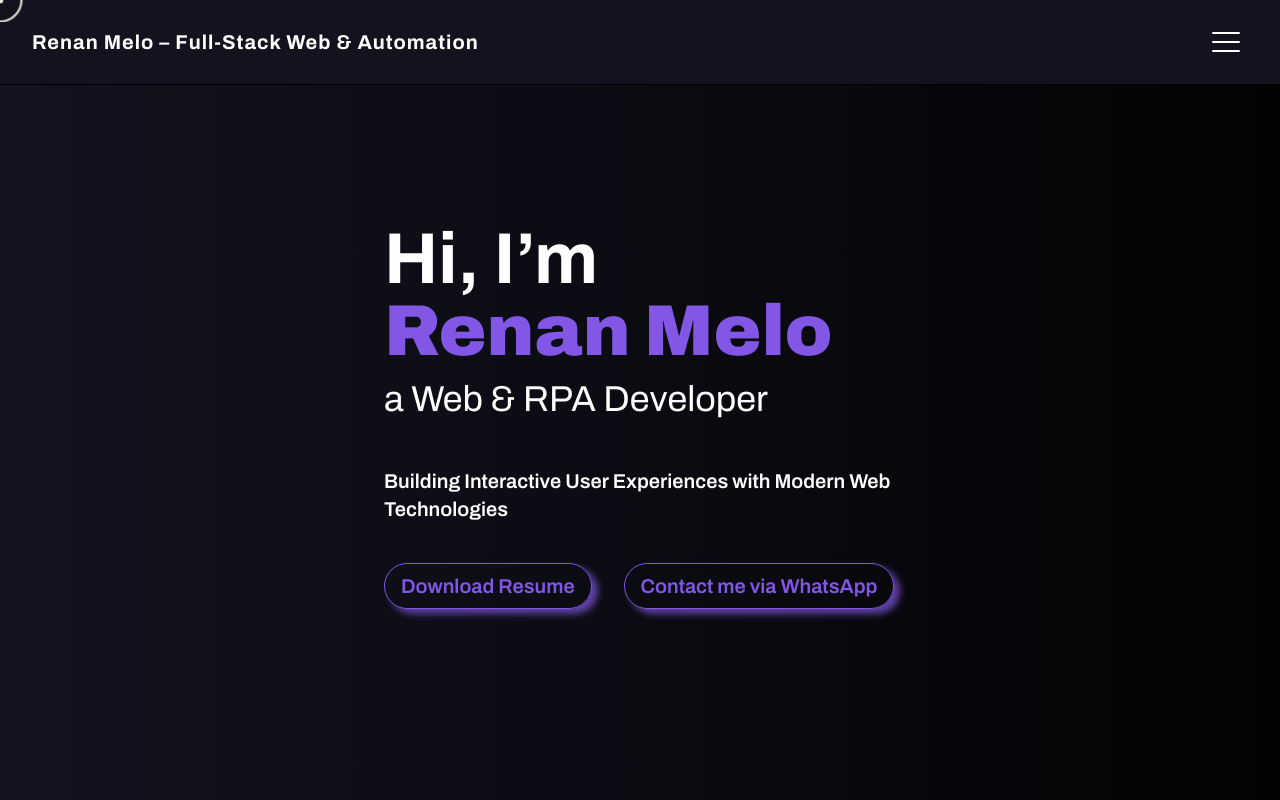
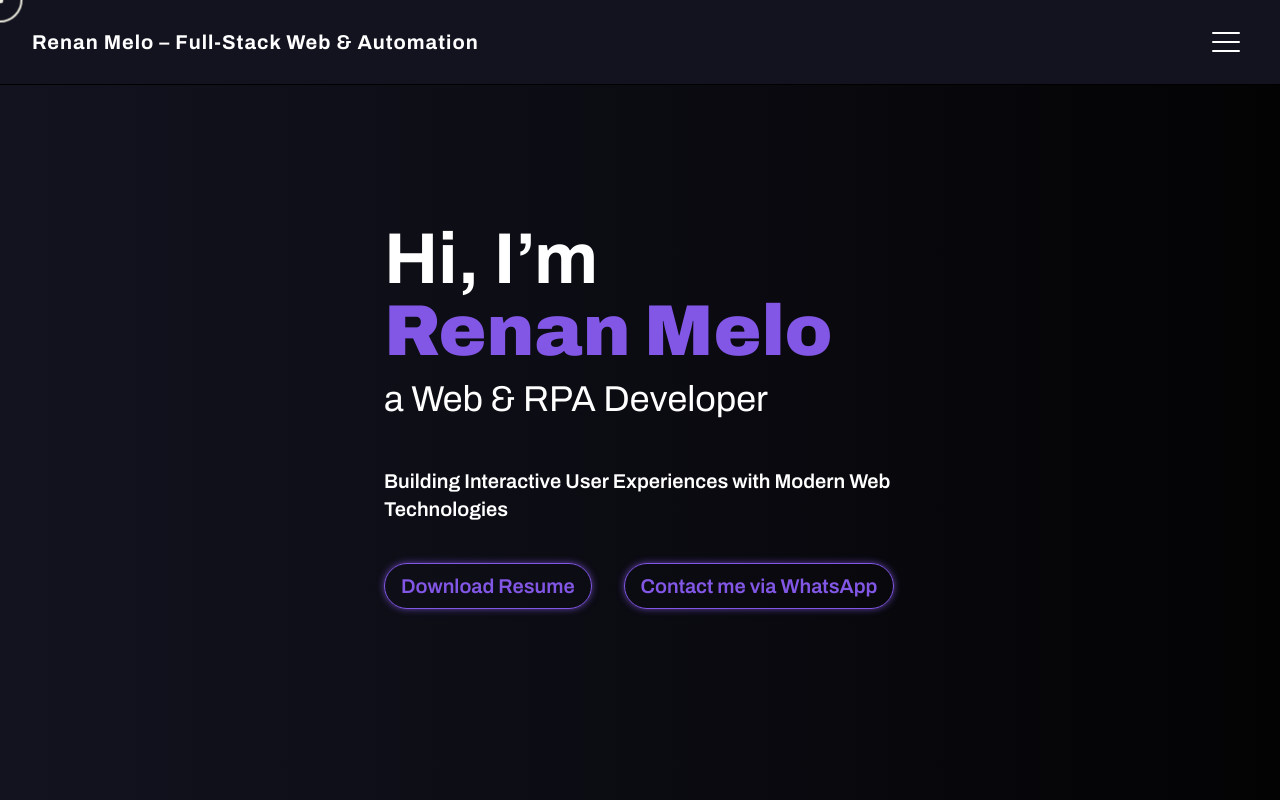
Before and after one commit to RenanlMelo/Portifolio, a React (Vite) app: page / in a window 1280 px wide. Shown: the top 800 px of the page. Built offline with nearby package versions, Linux system fonts and the light colour scheme.

Commit message:
Atualização nas sombras dos botões no início

```diff
--- a/src/components/Introduction/Introduction.tsx
+++ b/src/components/Introduction/Introduction.tsx
@@ -58,7 +58,7 @@ export const Content = () => {
         className="flex flex-col lg:flex-row justify-start gap-x-8 gap-y-8 items-start lg:items-center py-4"
       >
         <a
-          className="font-semibold border border-[var(--main)] rounded-full px-4 py-2 text-xl text-[var(--main)] shadow-[6px_5px_7px_var(--darker)] hover:shadow-[6px_5px_12px_var(--main)] duration-150 hover:bg-[var(--main)] hover:text-[var(--white)]"
+          className="font-semibold border border-[var(--main)] rounded-full px-4 py-2 text-xl text-[var(--main)] shadow-[0px_0px_7px_var(--darker)] hover:shadow-[0px_0px_30px_var(--main)] duration-150 hover:bg-[var(--main)] hover:text-[var(--white)]"
           href={resumeUrl}
           download
         >
@@ -66,7 +66,7 @@ export const Content = () => {
         </a>
 
         <a
-          className="font-semibold border border-[var(--main)] rounded-full px-4 py-2 text-xl text-[var(--main)] shadow-[6px_5px_7px_var(--darker)] hover:shadow-[6px_5px_12px_var(--main)] duration-150 hover:bg-[var(--main)] hover:text-[var(--white)]"
+          className="font-semibold border border-[var(--main)] rounded-full px-4 py-2 text-xl text-[var(--main)] shadow-[0px_0px_7px_var(--darker)] hover:shadow-[0px_0px_30px_var(--main)] duration-150 hover:bg-[var(--main)] hover:text-[var(--white)]"
           href={whatsappUrl}
           target="_blank"
         >
```
